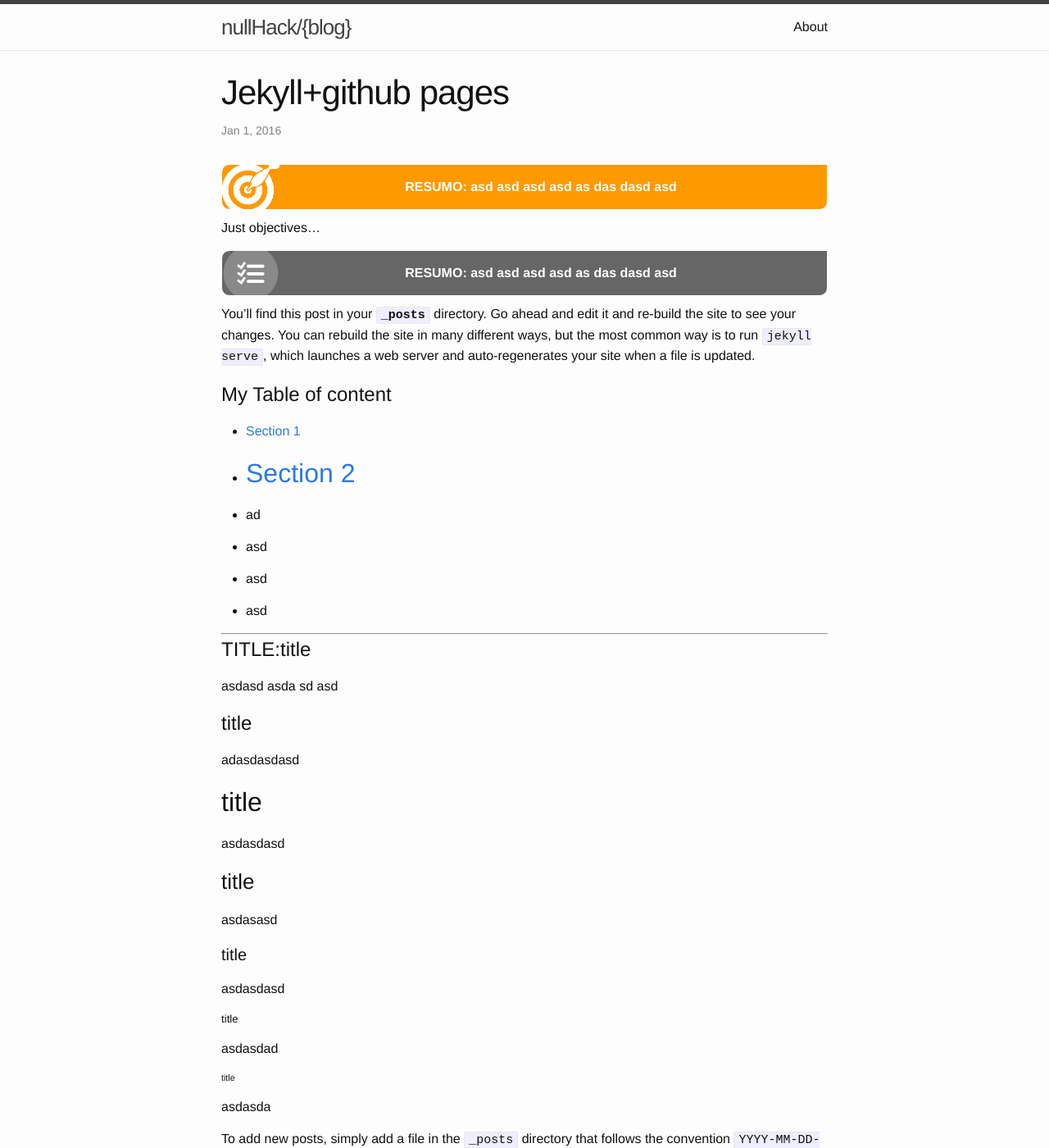
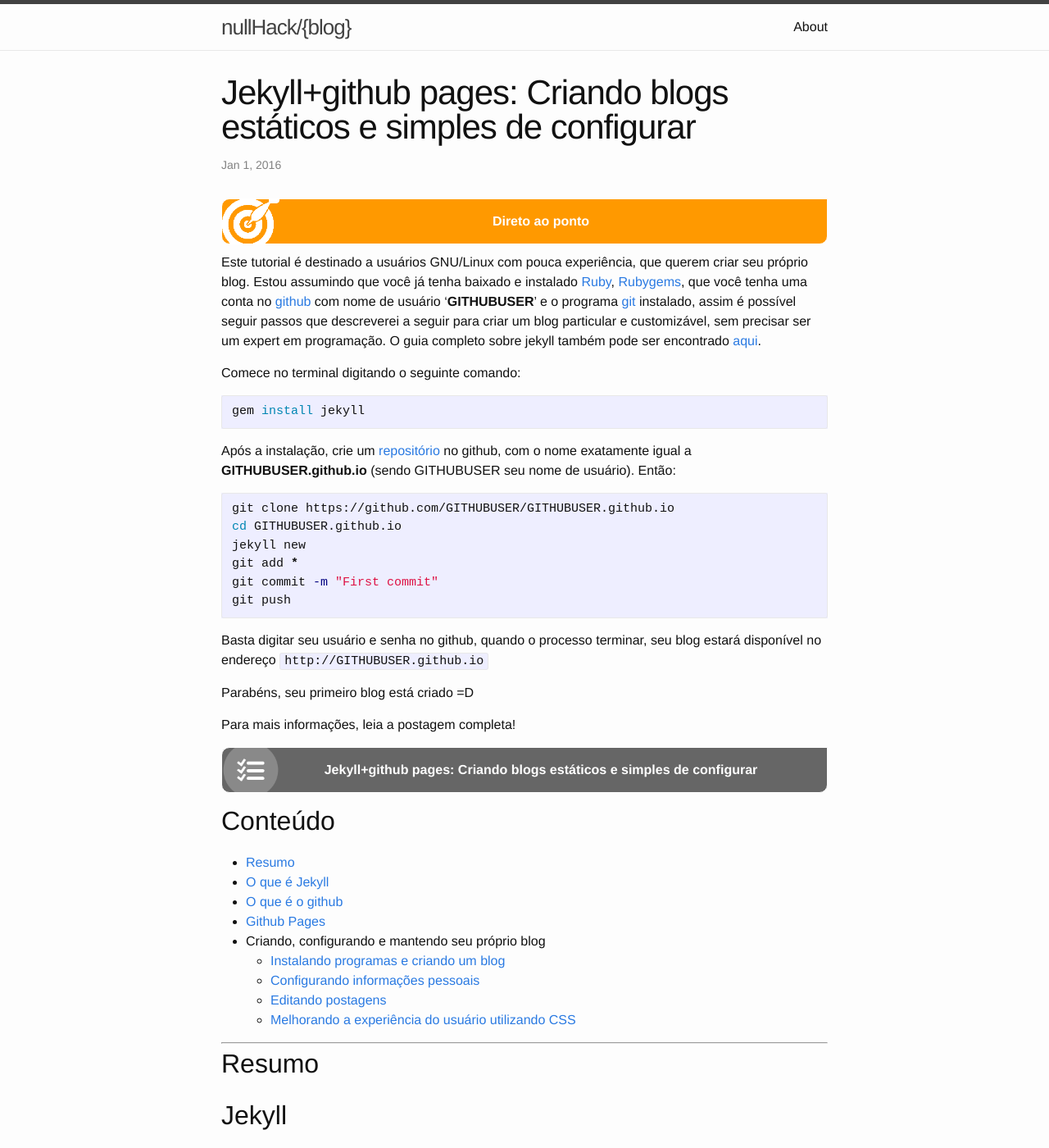
Before and after one commit to nullhack/nullhack.github.io, a Jekyll site: the page built from _posts/2016-01-01-jekyll-and-github-pages.markdown, in a window 1280 px wide and 1400 px high. Shown: the whole window at 82% size. Built offline with Jekyll 4.4.1, drawn with Linux system fonts in a browser that asks for light colours; Markdown is read by kramdown in place of the engine named in the settings; some of the changed text lies outside the part shown.

Commit message:
writing tutorial about jekyll and github pages

````diff
--- a/_config.yml
+++ b/_config.yml
@@ -18,4 +18,4 @@ github_username:  nullhack
 flickr_username:  eric-lopes
 
 # Build settings
-markdown: kramdown
+markdown: redcarpet
--- a/_posts/2016-01-01-jekyll-and-github-pages.markdown
+++ b/_posts/2016-01-01-jekyll-and-github-pages.markdown
@@ -1,6 +1,6 @@
 ---
 layout: post
-title:  "Jekyll+github pages"
+title:  "Jekyll+github pages: Criando blogs estáticos e simples de configurar"
 date:   2016-01-01 02:13:12 -0200
 categories: [jekyll, github]
 audience: bloggers, programmers, githubers
@@ -10,23 +10,79 @@ keywords: jekyll, github, tutorial
 summary: "A simple tutorial about using jekyll and github pages"
 ---
 
-<div class="objectives">RESUMO: asd asd asd asd as das dasd asd</div>
+<div class="objectives">Direto ao ponto</div>
 
-Just objectives...
+Este tutorial é destinado a usuários GNU/Linux com pouca experiência, que querem criar seu próprio blog.
+Estou assumindo que você já tenha baixado e instalado [Ruby](https://www.ruby-lang.org/pt/documentation/installation/), [Rubygems](https://rubygems.org/pages/download), que você tenha uma conta no [github](https://github.com/) com nome de usuário '**GITHUBUSER**' e o programa [git](https://git-scm.com/book/pt-br/v1/Primeiros-passos-Instalando-Git) instalado, assim é possível seguir passos que descreverei a seguir para criar um blog particular e customizável, sem precisar ser um expert em programação.
+O guia completo sobre jekyll também pode ser encontrado [aqui](https://jekyllrb.com/docs/installation/).
+
+Comece no terminal digitando o seguinte comando:
+
+```bash
+gem install jekyll
+```
+
+Após a instalação, crie um [repositório](https://help.github.com/articles/create-a-repo/) no github, com o nome exatamente igual a **GITHUBUSER.github.io** (sendo GITHUBUSER seu nome de usuário). Então:
+
+```bash
+git clone https://github.com/GITHUBUSER/GITHUBUSER.github.io
+cd GITHUBUSER.github.io
+jekyll new
+git add *
+git commit -m "First commit"
+git push
+```
+
+Basta digitar seu usuário e senha no github, quando o processo terminar, seu blog estará disponível no endereço `http://GITHUBUSER.github.io`
+
+Parabéns, seu primeiro blog está criado =D
+
+Para mais informações, leia a postagem completa!
 
 
-<div class="summary">RESUMO: asd asd asd asd as das dasd asd</div>
-
-You’ll find this post in your **`_posts`** directory. Go ahead and edit it and re-build the site to see your changes. You can rebuild the site in many different ways, but the most common way is to run `jekyll serve`, which launches a web server and auto-regenerates your site when a file is updated.
+<div class="summary">Jekyll+github pages: Criando blogs estáticos e simples de configurar</div>
 
 
 
-# My Table of content
+## Conteúdo
 
-- [Section 1](#id-section1)
+* [Resumo](#resumo)
+* [O que é Jekyll](#jekyll)
+* [O que é o github](#github)
+* [Github Pages](#github-pages)
+* Criando, configurando e mantendo seu próprio blog
+	* [Instalando programas e criando um blog](#criando)
+	* [Configurando informações pessoais](#configurando)
+	* [Editando postagens](#editando)
+	* [Melhorando a experiência do usuário utilizando CSS](#melhorando)
 
-- [Section 2](#id-section2)
 ---
+
+<div id='resumo'/>
+## Resumo
+
+<div id='jekyll'/>
+## Jekyll
+
+<div id='github'/>
+## Github
+
+<div id='github-pages'/>
+## Github Pages
+
+## Criando, configurando e mantendo seu próprio blog
+
+<div id='criando'/>
+### Instalando programas e criando um blog
+
+<div id='configurando'/>
+### Configurando informações pessoais
+
+<div id='editando'/>
+### Editando postagens
+
+<div id='melhorando'/>
+### Melhorando a experiência do usuário utilizando CSS
 
 * ad
 
@@ -36,7 +92,6 @@ You’ll find this post in your **`_posts`** directory. Go ahead and edit it and
 
 * asd
 
----
 
 # TITLE:title
 
````
Also changed, not shown: _posts/2100-01-01-new-posts.markdown (+9 -9 lines), 4 other files.
